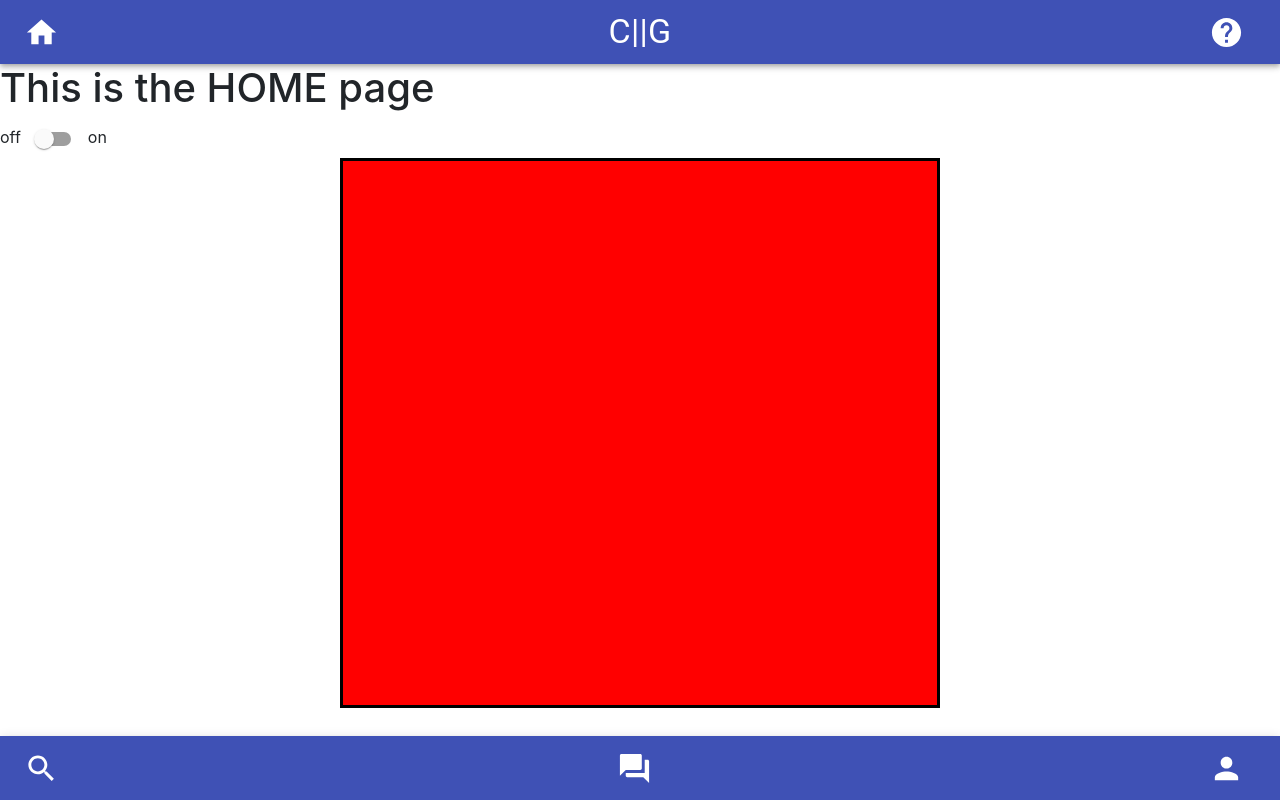
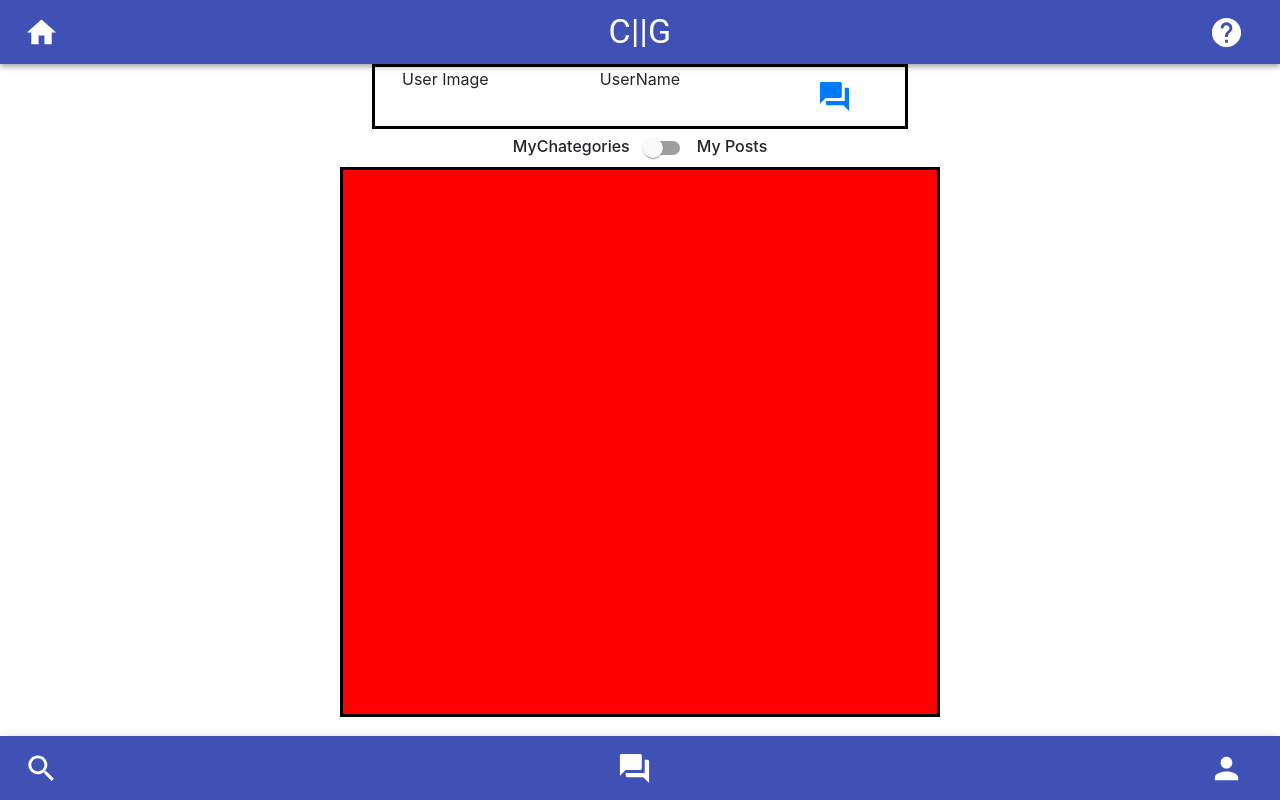
Before and after one commit to rgarzadev/React-Components-Test, a React (Create React App) app in the folder client/: page / in a window 1280 px wide. Built offline with nearby package versions, Linux system fonts and the light colour scheme.

Commit message:
switch component centered on home page

```diff
--- a/client/src/pages/Home/Home.css
+++ b/client/src/pages/Home/Home.css
@@ -0,0 +1,13 @@
+h6 {
+    display: inline;
+}
+
+.AlignCenter {
+    text-align: center !important;
+    padding-left: 0px !important;
+    padding-right: 0px !important;
+}
+
+.NoPadding {
+    padding: 0px !important;
+}
--- a/client/src/pages/Home/Home.js
+++ b/client/src/pages/Home/Home.js
@@ -3,15 +3,40 @@ import Switch from '../../components/Switch/Switch';
 import MyChategories from '../../components/MyChategories/MyChategories';
 import MyPosts from '../../components/MyPosts/MyPosts';
 
+import OtherUserNameCard from "../../components/OtherUserNameCard/OtherUserNameCard";
+
+
+import "./Home.css";
+
 function Home() {
 
     return (
-        <>
-        <h1>This is the HOME page</h1>
+        <div>
 
-        <Switch left="off" right="on" LDisplay={<MyChategories/>} RDisplay={<MyPosts/>}/>
+            <div className="container MuiContainer-maxWidthSm">
 
-        </>
+                <OtherUserNameCard />
+
+            </div>
+
+            <div className="container">
+
+                <div className="row">
+
+                    <div className="col AlignCenter">
+
+                        <div className="AlignCenter">
+                        <Switch left={<h6>MyChategories</h6>} right={<h6>My Posts</h6>} LDisplay={<MyChategories />} RDisplay={<MyPosts />} />
+                        </div>
+
+                    </div>
+
+                </div>
+
+
+            </div>
+
+        </div>
     )
 }
 
```
